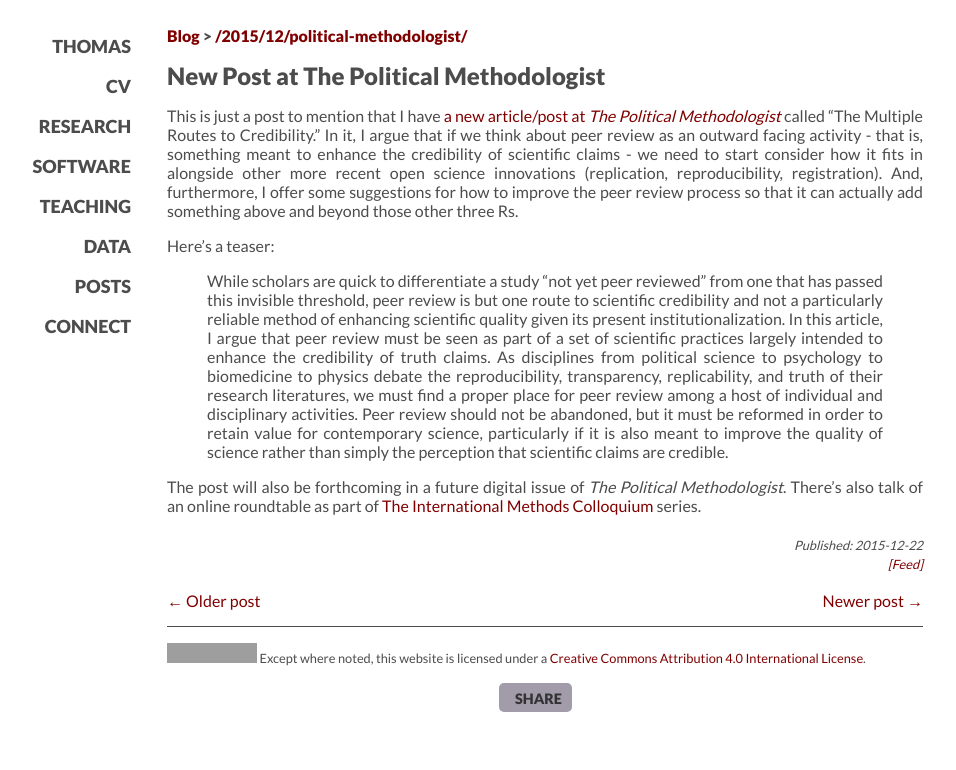
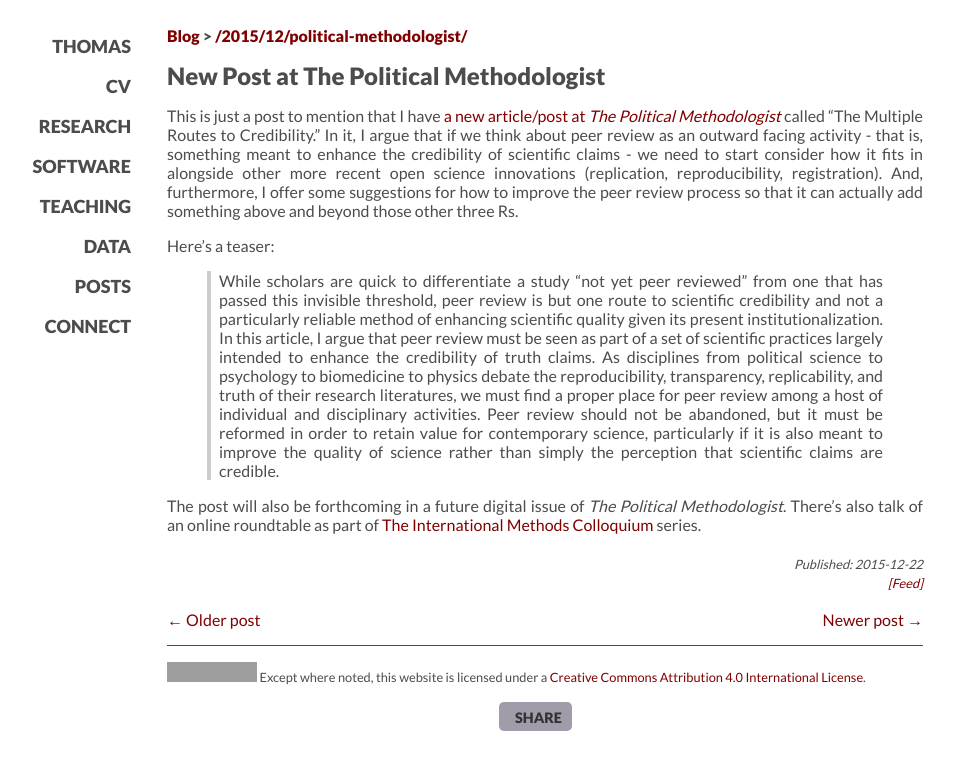
Before and after one commit to leeper/leeper.github.io, a Jekyll site: the page built from _posts/2015-12-22-political-methodologist.md, in a window 1280 px wide. Shown: the top 770 px of the page, without its empty margins (95-1051 px from the left). Built offline with Jekyll 4.4.1, drawn with Linux system fonts in a browser that asks for light colours; some web fonts are replaced; grey boxes are pictures that could not be loaded.

Commit message:
Update style.css

```diff
--- a/assets/css/style.css
+++ b/assets/css/style.css
@@ -68,7 +68,10 @@ p {
 }
 
 blockquote {
-    font-size:80%;
+  font-style: normal;
+  font-size: 14px;
+  border-left: 4px solid #CCC;
+  padding-left: 8px;
 }
 
 header {
```
